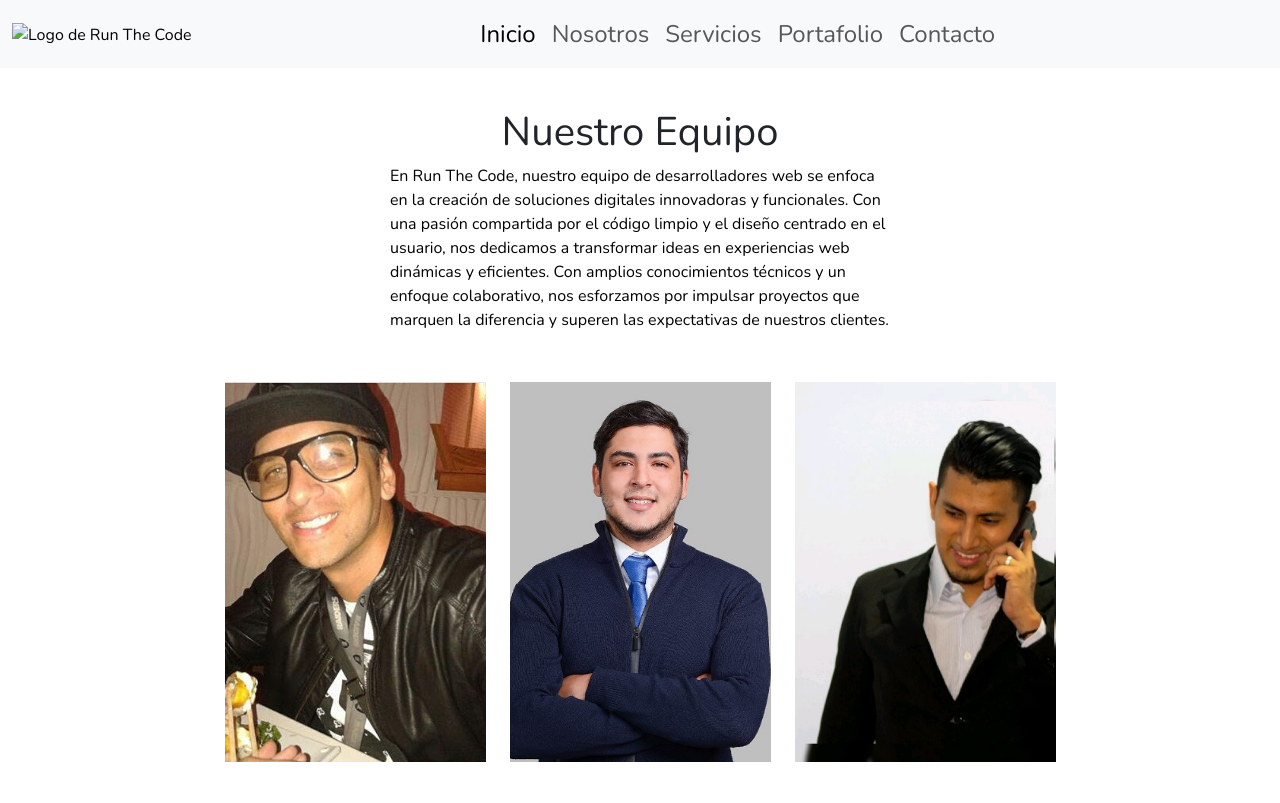
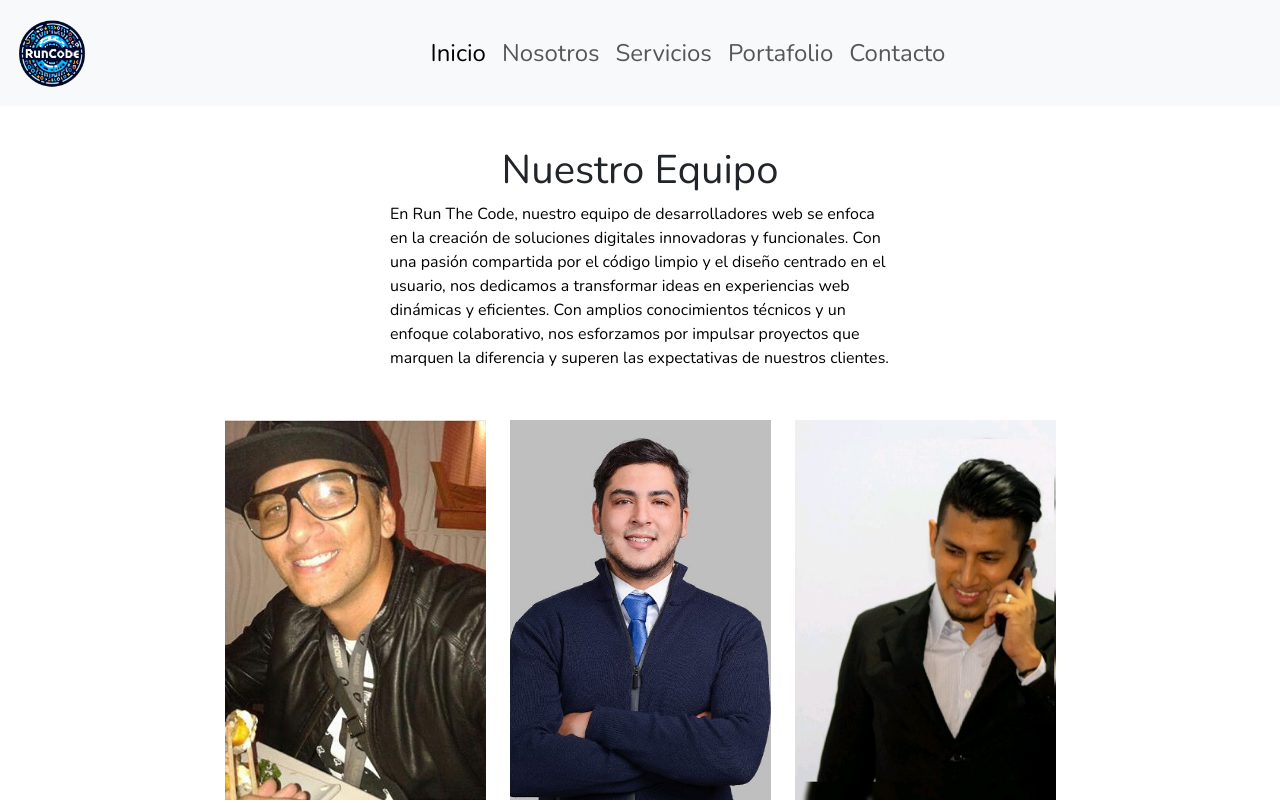
Before and after one commit to Arrobajean/portfolio, a website: page pages/nosotros.html in a window 1280 px wide. Shown: the top 803 px of the page. Drawn offline with nearby package versions, Linux system fonts and the light colour scheme; files that its build step writes are made by us from their sources; the site is published under a folder, as on GitHub Pages, so addresses that start at the root find nothing.

Commit message:
mas cambios

```diff
--- a/pages/nosotros.html
+++ b/pages/nosotros.html
@@ -17,7 +17,7 @@
 <body>
   <nav class="navbar navbar-expand-lg bg-body-tertiary">
     <div class="container-fluid">
-      <a class="navbar-brand" href="../index.html"><img class="logo-img" src="/images/LOGO.png"
+      <a class="navbar-brand" href="../index.html"><img class="logo-img" src="../images/LOGO.png"
           alt="Logo de Run The Code" width="80"></a>
       <button class="navbar-toggler justify-content-center" type="button" data-bs-toggle="collapse"
         data-bs-target="#navbarNavAltMarkup" aria-controls="navbarNavAltMarkup" aria-expanded="false"
```
